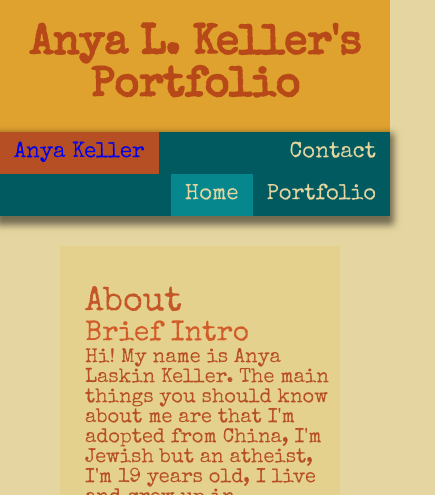
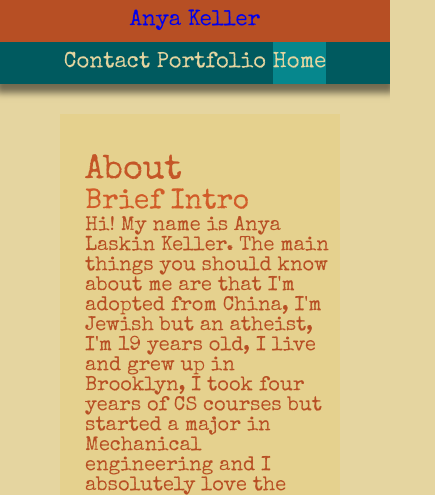
Before and after one commit to anyakeller/Responsive-Portfolio, a plain HTML site: page index.html in a window 390 px wide. Shown: the top 495 px of the page, 435 px wide, since content can reach past the window. Drawn offline with nearby package versions, Linux system fonts and the light colour scheme.

Commit message:
fixed media screen thing

```diff
--- a/assets/css/about.css
+++ b/assets/css/about.css
@@ -29,7 +29,7 @@
 #s2_lists {
     position: relative;
     top: 25px;
-    width: 100%;
+    margin-right: auto;
     display: block;
     clear: both;
 }
--- a/assets/css/style.css
+++ b/assets/css/style.css
@@ -20,14 +20,14 @@ body {
 
 /* Header and Nav */
 
-.header {
+/* .header {
     background-color: #e0a22f;
     font-size: 42px;
     font-weight: bold;
     padding: 24px;
     text-align: center;
     color: #b74919;
-}
+} */
 
 #navbar {
     overflow: hidden;
@@ -46,6 +46,7 @@ body {
     background-color: #b74f24;
     text-decoration: none;
     padding: 10px 14px;
+    margin-left: 20px;
 }
 
 #rightnav a {
@@ -154,6 +155,23 @@ textarea {
     }
 }
 @media screen and (max-width: 640px) {
+    #leftnav a {
+        float: none;
+        margin-left: 0px;
+        text-align: center;
+    }
+    /* #rightnav {
+        float: none;
+        padding: 0px;
+    } */
+    #rightnav a {
+        float: none;
+        padding: 10px 0px;
+        display: inline-block;
+    }
+    #rightnav {
+        text-align: center;
+    }
     #main {
         width: 100%;
     }
--- a/index.html
+++ b/index.html
@@ -17,9 +17,9 @@
         />
     </head>
     <body>
-        <div class="header">
+        <!-- <div class="header">
             Anya L. Keller's Portfolio
-        </div>
+        </div> -->
         <!-- Pretty Navbar -->
         <div id="navbar">
             <div id="leftnav">
```
